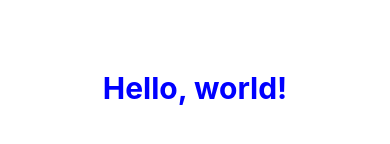
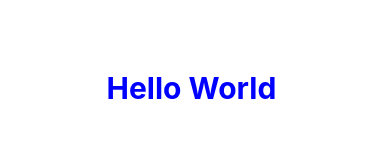
Before and after one commit to GergKllai1/swapp, a React Native app: screen / in a window 390 px wide. Shown: the part 334-478 px from the top of the page. Built offline with nearby package versions, Linux system fonts and the light colour scheme.

Commit message:
Creates layout component and characters container with dummy text
Co-authored-by: Aditya Naik <naik.aditya@gmail.com>

```diff
--- a/App.js
+++ b/App.js
@@ -1,28 +1,8 @@
 import React from 'react';
-import { StyleSheet ,Text, View } from 'react-native';
+import Layout from './src/Layout';
 
-export default class App extends React.Component {
-  render() {
-    return (
-      <View style={{
-      flex: 1,
-      justifyContent: 'center',
-      alignItems: 'center'
-      }}>
-        <Text style={styles.bigBlue}>Hello, world!</Text>
-      </View>
-    );
+const App = () => {
+    return <Layout />
   }
-}
 
-const styles = StyleSheet.create({
-  bigBlue: {
-    color: 'blue',
-    fontWeight: 'bold',
-    fontSize: 30,
-    textAlign: 'center'
-  },
-  red: {
-    color: 'red',
-  },
-});
+export default App;
--- /dev/null
+++ b/src/Characters.js
@@ -0,0 +1,17 @@
+import React, { Component } from 'react'
+import { Text, View } from 'react-native'
+
+export class Characters extends Component {
+    state = {
+        text: 'World'
+    }
+  render() {
+    return (
+      <View>
+        <Text style={this.props.style}> Hello {this.state.text}  </Text>
+      </View>
+    )
+  }
+}
+
+export default Characters
--- /dev/null
+++ b/src/Layout.js
@@ -0,0 +1,29 @@
+import React from 'react'
+import { StyleSheet ,Text, View } from 'react-native';
+import Characters from './Characters';
+
+const Layout = props => {
+  return (
+    <View style={{
+        flex: 1,
+        justifyContent: 'center',
+        alignItems: 'center'
+        }}>
+          <Characters style={styles.bigBlue} />
+        </View>
+  )
+}
+
+const styles = StyleSheet.create({
+    bigBlue: {
+      color: 'blue',
+      fontWeight: 'bold',
+      fontSize: 30,
+      textAlign: 'center'
+    },
+    red: {
+      color: 'red',
+    },
+  });
+
+export default Layout
```
